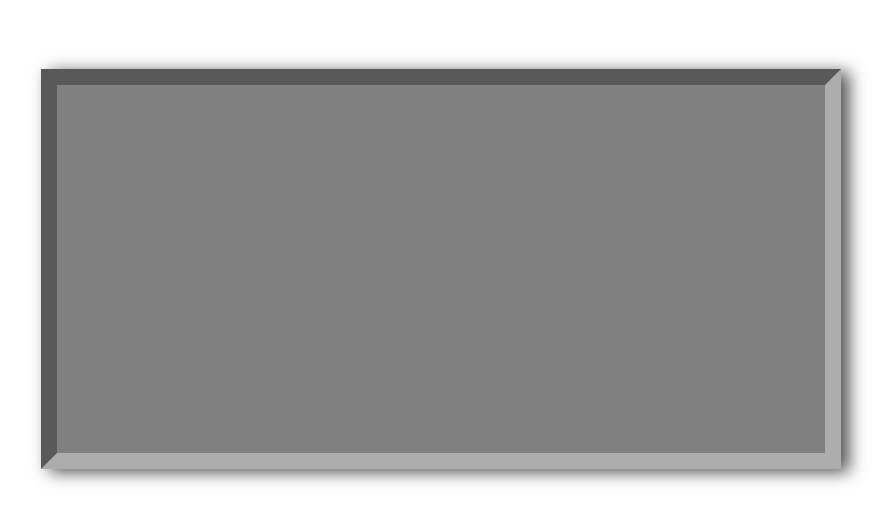
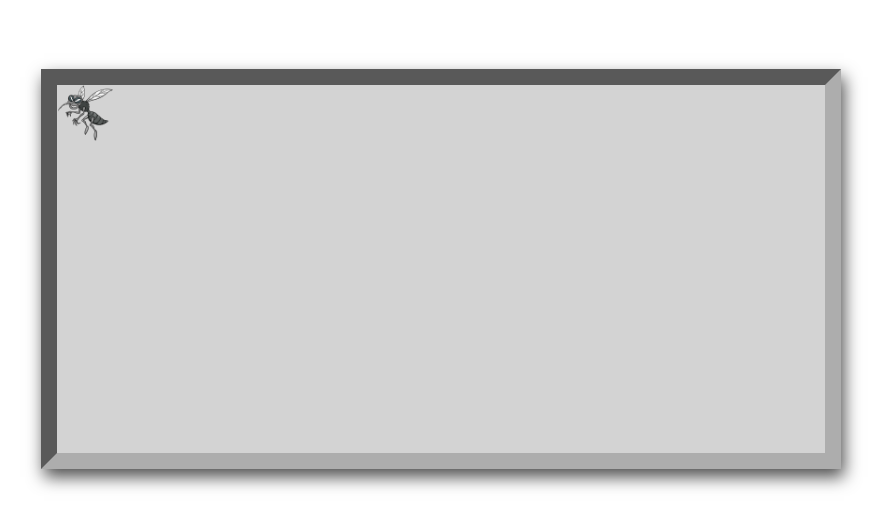
Before and after one commit to puranchandralohar/Hit-Mosquito-Game, a plain HTML site: page index.html in a window 1280 px wide. Shown: the part 131-658 px from the top of the page, without its empty margins (199-1091 px from the left). Drawn offline with Linux system fonts and the light colour scheme.

Commit message:
Mosquito added

```diff
--- a/index.html
+++ b/index.html
@@ -10,7 +10,9 @@
 <body>
     <div class="container">
         <div class="playground">
-
+            <div class="mosquito">
+                <img src="./Image/mosquito.png" alt="mosquito">
+            </div>
         </div>
     </div>
 
--- a/style.css
+++ b/style.css
@@ -14,7 +14,18 @@
 .playground{
     height: 25rem;
     width: 50rem;
-    background-color: gray;
+    background-color: #d3d3d3;
     border:1rem inset #adadad;
-    box-shadow: 0.5rem 0.2rem 1rem #4e4e4e;
+    box-shadow: 0.2rem 0.5rem 1rem #4e4e4e;
 }
+
+.mosquito{
+    height: 3.5rem;
+    width: 3.5rem;
+}
+
+.mosquito img{
+   height: inherit;
+   width: inherit;
+   cursor:pointer;
+}
```
Also changed, not shown: Image/mosquito.png (added).
